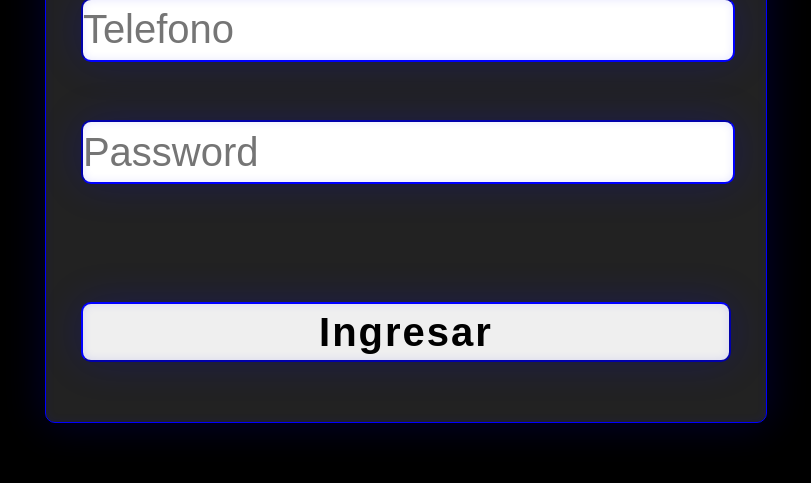
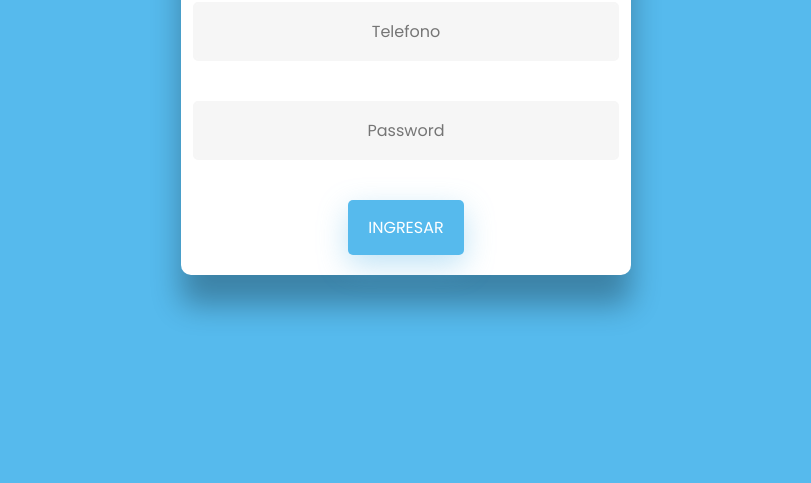
Before and after one commit to Javier-Barreto/ProyectoProgramacionWeb, a plain HTML site: page index.html in a window 1280 px wide. Shown: the part 317-800 px from the top of the page, without its empty margins (234-1045 px from the left). Drawn offline with Linux system fonts and the light colour scheme.

Commit message:
Last Version

```diff
--- a/CSS/index.css
+++ b/CSS/index.css
@@ -1,8 +1,8 @@
-
+@import url('https://fonts.googleapis.com/css?family=Poppins');
 *{
   margin:0;
   padding:0;
-  font-family:sans-serif;
+  font-family:"Poppins", sans-serif;
 }
 
 body{
@@ -11,67 +11,93 @@ body{
   text-align: center;
   align-items: center;
   justify-content: center;
-  background-color:black;
+  background-color:#56baed;
 }
 
 .formulario{
-  position:relative;
-  height:auto;
-  padding:40px 35px 60px;
-  box-sizing:border-box;
-  border:1px solid white;
-  box-shadow:0 0 1px #272727;
-  background-color: #222222;
-  animation: glow 1s ease-out infinite alternate;
-  border-radius: 10px;
+  -webkit-border-radius: 10px 10px 10px 10px;
+  border-radius: 10px 10px 10px 10px;
+  background: #fff;
+  padding: 10px;
+  width: 90%;
+  max-width: 450px;
+  position: relative;
+  padding: 0px;
+  -webkit-box-shadow: 0 30px 60px 0 rgba(0,0,0,0.3);
+  box-shadow: 0 30px 30px 0 rgba(0,0,0,0.3);
+  text-align: center;
 
 }
 
 .text{
-  font-size:50px;
+  font-size:20px;
 }
 form{
-  margin-top:40px;
+  margin-top:10px;
 }
 form.field{
-  margin-top: 40px;
   display: flex;
 }
 
 h1{
-  color:white;
+  text-align: center;
+font-size: 30px;
+font-weight: 600;
+text-transform: uppercase;
+display:inline-block;
+margin: 40px 8px 10px 8px;
+color: #black;
+border-bottom: 1px solid #dce8f1;
 }
 
-.field input, .field button {
-  height: 60px;
-  width: 100%;
-  outline: none;
-  font-size:40px;
-  border-radius: 10px;
-  animation: glow 1s ease-out infinite alternate;
+.field input {
+  background-color: #f6f6f6;
+ border: none;
+ color: #0d0d0d;
+ padding: 15px 20px;
+ text-align: center;
+ text-decoration: none;
+ display: inline-block;
+ font-size: 16px;
+ margin: 5px;
+ width: 85%;
+ border: 2px solid #f6f6f6;
+ -webkit-transition: all 0.5s ease-in-out;
+ -moz-transition: all 0.5s ease-in-out;
+ -ms-transition: all 0.5s ease-in-out;
+ -o-transition: all 0.5s ease-in-out;
+ transition: all 0.5s ease-in-out;
+ -webkit-border-radius: 5px 5px 5px 5px;
+ border-radius: 5px 5px 5px 5px;
 }
 
+.field input:focus {
+  background-color: #fff;
+  border-bottom: 2px solid #5fbae9;
+}
 button{
-  margin-top:60px;
-  border-radius: 10px;
-  font-weight:600;
-  letter-spacing: 2px;
-  cursor: pointer;
+  background-color: #56baed;
+  border: none;
+  color: white;
+  padding: 15px 20px;
+  text-align: center;
+  text-decoration: none;
+  display: inline-block;
+  text-transform: uppercase;
+  font-size: 16px;
+  -webkit-box-shadow: 0 10px 30px 0 rgba(95,186,233,0.4);
+  box-shadow: 0 10px 30px 0 rgba(95,186,233,0.4);
+  -webkit-border-radius: 5px 5px 5px 5px;
+  border-radius: 5px 5px 5px 5px;
+  margin: 5px 10px 20px 10px;
+  -webkit-transition: all 0.3s ease-in-out;
+  -moz-transition: all 0.3s ease-in-out;
+  -ms-transition: all 0.3s ease-in-out;
+  -o-transition: all 0.3s ease-in-out;
+  transition: all 0.3s ease-in-out;
 }
 
-button:hover{
-  color:blue;
-  background-color:white;
-  border: 2px solid blue;
-  box-shadow:0 0 10px rgba(0,0,255,.3),
-             0 0 20px rgba(0,0,255,.2),
-             0 0 40px rgba(0,0,255,.1);
-}
 
-button:active {
-  box-shadow: 0 6px #666;
-  transform: translateY(3px);
-}
 
 input:focus{
   color:blue;
@@ -79,16 +105,3 @@ input:focus{
              0 0 20px rgba(0,0,255,.2),
              0 0 40px rgba(0,0,255,.1);
 }
-
-@keyframes glow{
-  0%{
-    border-color:#333539;
-    box-shadow:0 0 10px rgba(0,0,255,.2),
-               inset 0 0 10px rgba(0,0,0,1);
-  }
-  100%{
-    border-color:blue;
-    box-shadow: 0 0 40px rgba(0,0,255,.2),
-                inset 0 0 10px rgba(0,0,255,.1)
-  }
-}
--- a/CSS/propietario.css
+++ b/CSS/propietario.css
@@ -1,58 +1,137 @@
-body{
+@import url('https://fonts.googleapis.com/css?family=Poppins');
+*{
+  font-family: "Poppins", sans-serif;
+
+}
+body {
   margin: 0;
   padding: 0;
-  font-family: sans-serif;
+  height:100%;
 }
 
-header{
-  right:0;
-  background-color:#222222;
+header {
+  right: 0;
+  background-color: #222222;
   padding: 1rem;
   text-align: right;
 }
 
-#CloseSesion{
+#CloseSesion {
   text-decoration: none;
   color: white;
 }
 
-
-.FORHIDE{
+.FORHIDE {
   display: none;
 }
 
-.FORSHOWOPTIONS{
-  border: 1px solid black;
+.FORSHOWOPTIONS {
+  border-radius: 10px 10px 10px 10px;
   margin: 1rem;
-  background-color: rgb(172, 172, 172);
+  background-color: white;
   justify-content: center;
 }
 
-.OPTIONBAR{
-  border: 1px solid black;
-  background-color: #222222;
+.OPTIONBAR {
+  border: 1px solid;
+  border-radius: 10px 10px 10px 10px;
+  background-color: #56baed;
   color: white;
 }
 
-.FORMS{
+.FORMS {
   display: flex;
   flex-direction: column;
   justify-content: center;
 }
 
-.OPTIONS{
+.OPTIONS {
   display: flex;
 }
-  .OPTIONS li{
-    list-style: none;
-    margin-left: 4rem;
-    cursor: pointer;
-  }
 
-.CARDMI{
+.OPTIONS li {
+  list-style: none;
+  margin-left: 4rem;
+  cursor: pointer;
+}
+
+.CARDMI {
   border: 1px solid black;
-  width: 25%;
+  width: 44%;
   background-color: white;
   margin: 1rem;
   border-radius: 5px 5px 30px 5px;
 }
+
+.ParteAbajo {
+  min-height: 500px !important;
+  min-width: 50% !important;
+  display:flex;
+  display:-webkit-box;
+  display:-webkit-flex;
+  display:-ms-flexbox;
+  flex:1;
+  flex-direction: column;
+  height:auto;
+  width:50%;
+  background:#fff;
+  box-shadow: 0px 15px 50px 10px rgba(0, 0, 0, 0.2);
+  border-radius:30px;
+  z-index:10;
+  margin:auto;
+  margin-top:30px;
+  text-align:center;
+  justify-content:center;
+  align-items:center;
+  padding:1%;
+  font-size:30px;
+}
+
+input {
+    width: 100%;
+    min-height: 25px;
+    border: 1;
+    border-width: thin;
+    font-size: 1rem;
+    letter-spacing: .15rem;
+    margin-top: 5px;
+    color: maroon;
+    border-radius: 4px;
+}
+
+
+
+.checkboxes{
+  width: auto;
+  float: left;
+}
+
+.checkboxtext{
+  font-size: 20px;
+  float: left;
+}
+
+button{
+  margin-top:15px;
+  display: block;
+  text-transform: uppercase;
+  letter-spacing: 1px;
+  height: 38px;
+  width: 120px;
+  line-height: 38px;
+  overflow: hidden;
+  background: #56baed;
+  border-radius: 3px;
+  box-shadow: 0 15px 30px rgba(black,.1);
+  border: 0;
+  cursor: pointer;
+}
+
+#FechaPagoInfo{
+  display: flex;
+  flex-wrap: wrap;
+}
+
+#Montoinfo{
+  display: flex;
+}
--- /dev/null
+++ b/CSS/user.css
@@ -0,0 +1,58 @@
+@import url('https://fonts.googleapis.com/css?family=Poppins');
+
+* {
+  margin: 0;
+  padding: 0;
+}
+
+body {
+  justify-content: center;
+  font-family: "Poppins", sans-serif;
+  background-color:#56baed;
+}
+
+header {
+  right: 0 !important;
+  background-color: #222222 !important;
+  padding: 1rem !important;
+  text-align: right !important;
+}
+
+#CloseSesion {
+  text-decoration: none;
+  color: white;
+}
+
+#root {
+  -webkit-border-radius: 10px 10px 10px 10px;
+  border-radius: 10px 10px 10px 10px;
+  background: #fff;
+  padding: 10px;
+  height:80%;
+  position: relative;
+  padding: 0px;
+  -webkit-box-shadow: 0 30px 60px 0 rgba(0,0,0,0.3);
+  box-shadow: 0 30px 30px 0 rgba(0,0,0,0.3);
+  text-align: center;
+}
+
+h1 {
+  text-align: center;
+  margin-bottom: 20px;
+  font-size:50px;
+}
+
+button {
+  width: 80%;
+  height: 80px;
+  font-size: 2rem;
+  margin: 30px 10% 0 10%;
+  background-color: black;
+  border: 1px;
+  border-radius: 5px;
+  outline: none;
+}
+
+h2,p{
+  margin-top: 20px;
+}
--- a/JS/index.js
+++ b/JS/index.js
@@ -8,8 +8,8 @@ if(!bd || bd==undefined)
   bd={
     login:"",
     users:{
-      prop:[{Nombre: "Oskar Pablo Rolon Gonzalez",Telefono: 3123010101,Correo:"orolon@ucol.mx",Password:"ADMIN"}],
-      user:[{Nombre: "Javier Anastasio Barreto Martinez",Telefono: "3121676990", Correo:"jbarreto2@ucol.mx",Password:"USER1"}]
+      prop:[{Nombre: "Humberto Ramirez Gonzales",Telefono: 3121234567,Correo:"raghum76@ucol.mx",Password:"ADMIN"}],
+      user:[{Nombre: "Javier Anastasio Barreto Martinez",Telefono: 3121676990, Correo:"jbarreto2@ucol.mx",Password:"USER1"}]
     },
     charges:[],
     payments:[]
```
Also changed, not shown: JS/propietario.js (+30 -23 lines), JS/usuario.js (+46 -50 lines), propietario.html (+4 -3 lines), usuario.html (+7 -3 lines).
